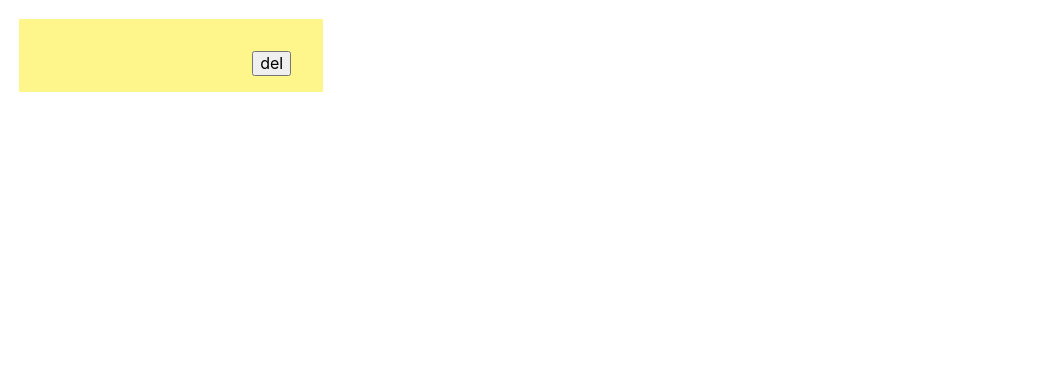
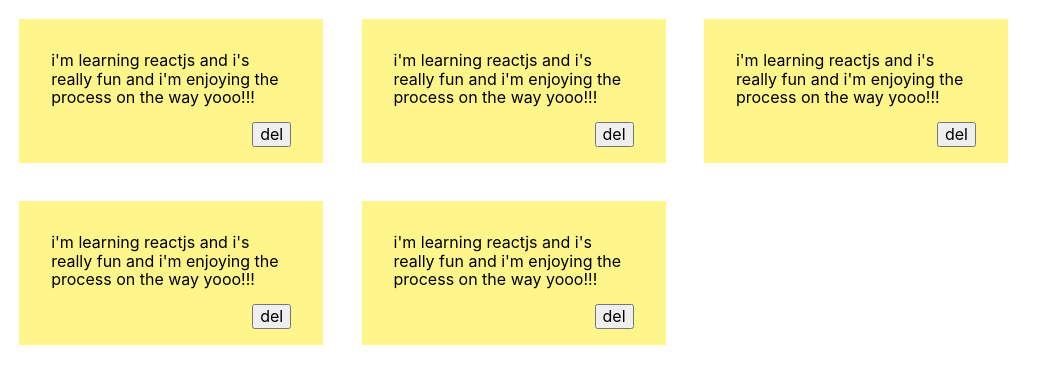
Before and after one commit to BodaNabeel/note-keeping-react, a React (Create React App) app: page / in a window 1280 px wide. Shown: the top 384 px of the page, without its empty margins (0-1052 px from the left). Built offline with nearby package versions, Linux system fonts and the light colour scheme.

Commit message:
delete function working

```diff
--- a/src/components/Note.jsx
+++ b/src/components/Note.jsx
@@ -1,11 +1,27 @@
 import React from "react";
-export default function Note({ id, text }) {
+export default function Note({ id, text, notes, setNotes }) {
+  const handleDelete = (key) => {
+    const updatedNotes = notes.filter((notes) => notes.id !== key);
+    setNotes(updatedNotes);
+  };
+
   return (
     <>
-      <div className="note" key={id} >
-        <p className="note-text" id={id}>{text}</p>
-        <button className="note-btn" id={id}>del</button>
-      </div>
+      {notes.map((el) => {
+        return (
+          <div key={el.id} className="note">
+            <p className="note-text">{el.text}</p>
+            <button
+              className="note-btn"
+              onClick={() => {
+                handleDelete(el.id);
+              }}
+            >
+              del
+            </button>
+          </div>
+        );
+      })}
     </>
   );
 }
```
